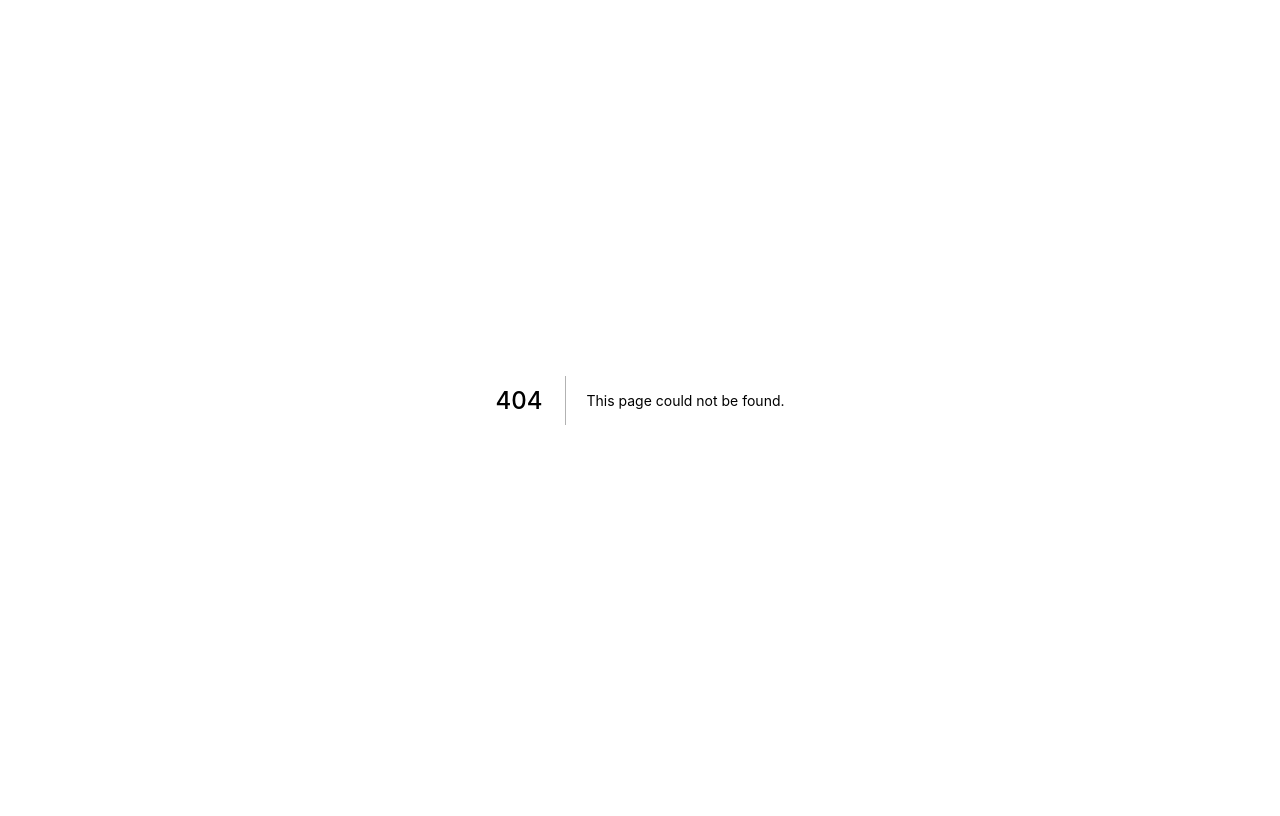
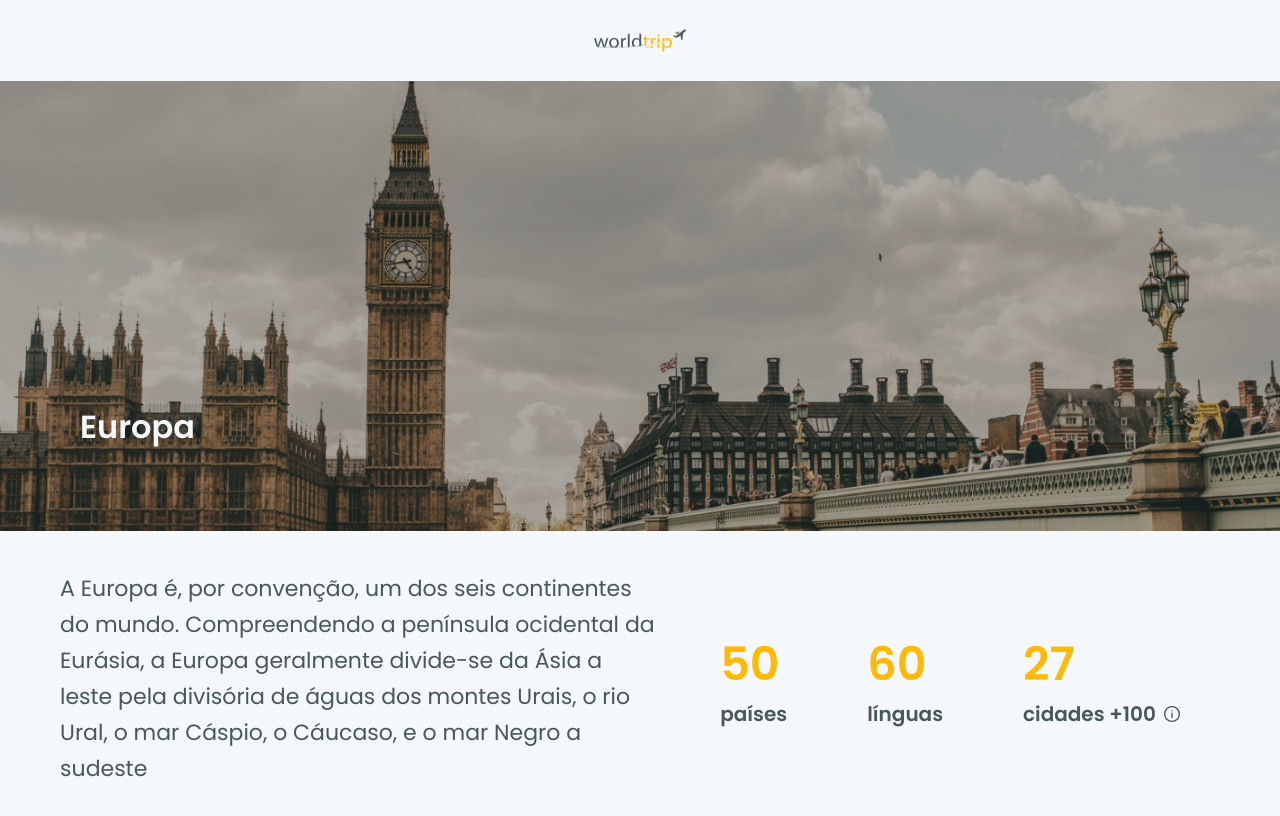
Before and after one commit to tallesv/worldtrip, a Next.js app: page /continent/1 in a window 1280 px wide. Before the commit this address had no page. Shown: the top 816 px of the page. Built offline with nearby package versions, Linux system fonts and the light colour scheme.

Commit message:
feat: add continent text and infos

```diff
--- a/package.json
+++ b/package.json
@@ -9,6 +9,7 @@
   },
   "dependencies": {
     "@chakra-ui/core": "^0.8.0",
+    "@chakra-ui/icons": "^1.1.1",
     "@chakra-ui/react": "^1.7.2",
     "@emotion/react": "^11",
     "@emotion/styled": "^11",
--- a/src/components/Header.tsx
+++ b/src/components/Header.tsx
@@ -4,7 +4,7 @@ import Image from 'next/image'
 export function Header() {
 
   return (
-    <Flex h={[50, 81]} justifyContent="center">
+    <Flex h={[61, 81]} justifyContent="center">
       <Image src="/logo.png" alt="logo" height={150} width={150} />
     </Flex>
   )
--- /dev/null
+++ b/src/pages/continent/[continent].tsx
@@ -0,0 +1,50 @@
+import { Box, Text, Flex, Tooltip } from "@chakra-ui/react";
+import { InfoOutlineIcon } from '@chakra-ui/icons';
+import { Header } from "../../components/Header";
+
+
+
+export default function Continent () {
+  return (
+    <Box>
+      <Header />
+
+      <Flex
+        bgImage="url(/europe-banner.png)"
+        bgSize="cover"
+        h={[150, 450]}
+        p={20}
+        justifyContent={["center", "flex-start"]}
+        alignItems={["center", "flex-end"]}
+      >
+        <Text fontSize={32} color="gray.50" fontWeight={600}>Europa</Text>
+      </Flex>
+
+      <Flex my={10} mx={50} direction={{ base: 'column', lg: 'row' }} justifyContent="space-around" alignItems="center">
+        <Text maxW="600" fontSize={22} lineHeight="36px">
+          A Europa é, por convenção, um dos seis continentes do mundo. Compreendendo a península ocidental da Eurásia, a Europa geralmente divide-se da Ásia a leste pela divisória de águas dos montes Urais, o rio Ural, o mar Cáspio, o Cáucaso, e o mar Negro a sudeste
+        </Text>
+
+        <Flex my={{ base: 10, lg: 0 }} justifyContent="space-between">
+          <Flex mx={[4, 10]} direction="column">
+            <Text fontSize={[36, 46]} fontWeight="bold" color="yellow.300">50</Text>
+            <Text fontSize={[18, 20]} fontWeight="bold"> países</Text>
+          </Flex>
+          <Flex mx={[4, 10]} direction="column">
+            <Text fontSize={[36, 46]} fontWeight="bold" color="yellow.300">60</Text>
+            <Text fontSize={[18, 20]} fontWeight="bold">línguas</Text>
+          </Flex>
+          <Flex mx={[4, 10]} direction="column">
+            <Text fontSize={[36, 46]} fontWeight="bold" color="yellow.300">27</Text>
+            <Flex alignItems="center">
+              <Text mr={2} fontSize={[18, 20]} fontWeight="bold">cidades +100</Text>
+              <Tooltip label='154 cidades' fontSize="md">
+                  <InfoOutlineIcon />
+              </Tooltip>
+            </Flex>
+          </Flex>
+        </Flex>
+      </Flex>
+    </Box>
+  );
+}
```
Also changed, not shown: public/europe-banner.png (added), 1 other file (tests, documents, lock files or other folders).
